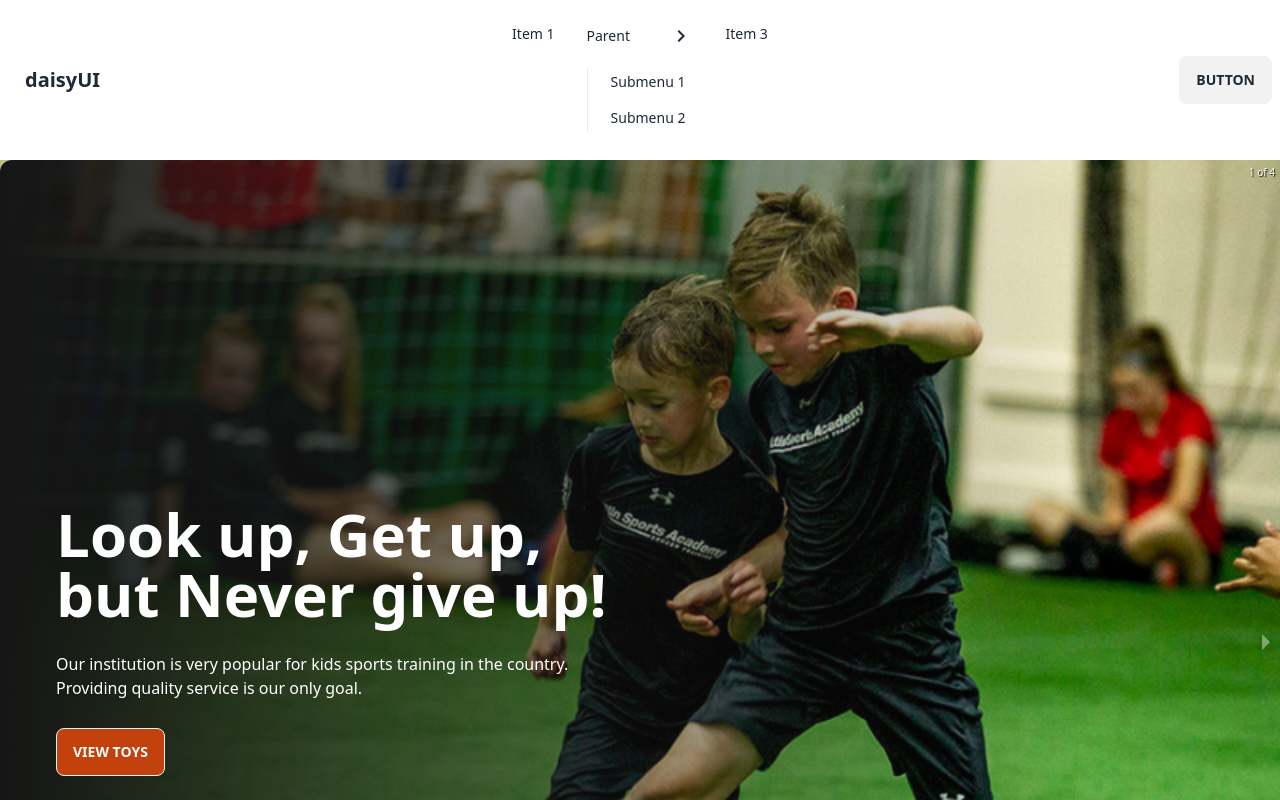
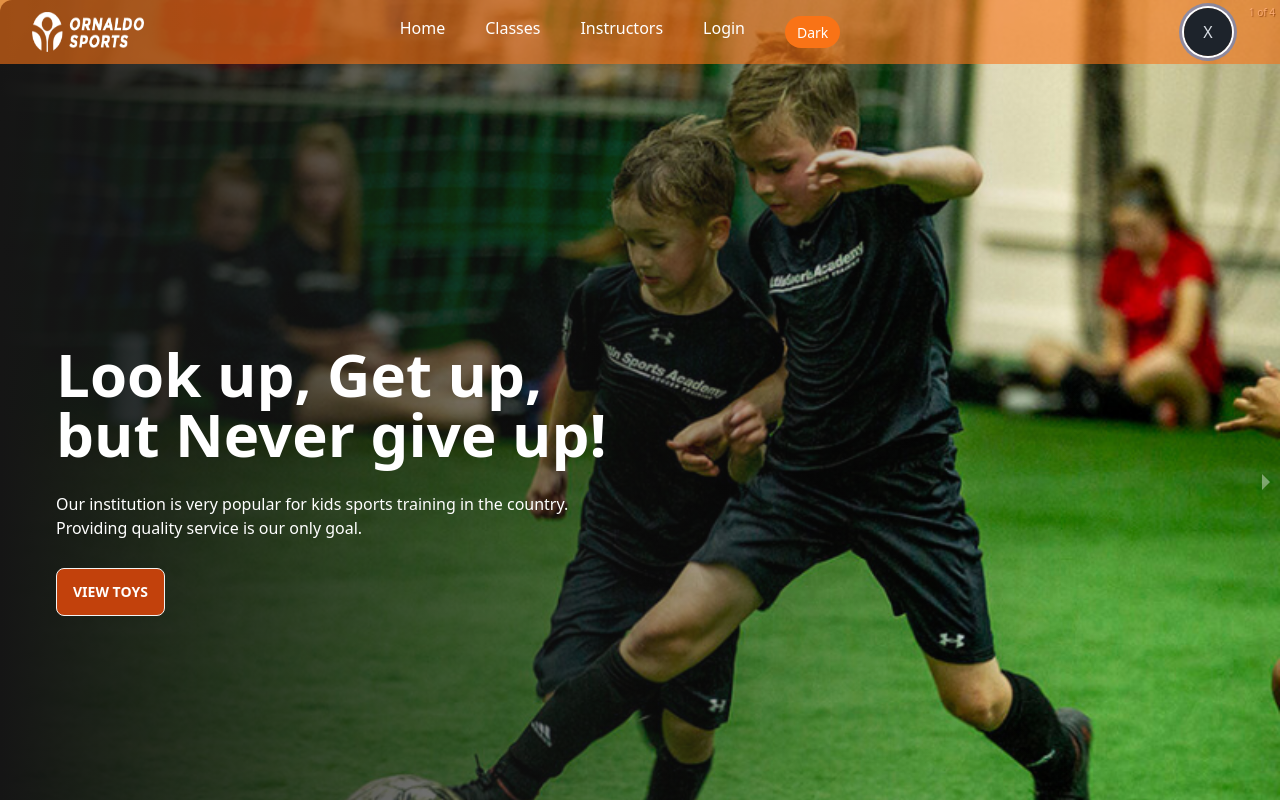
Before and after one commit to Towhid-Raiyan/Ornaldo-Sports-academy-client, a React (Vite) app: page / in a window 1280 px wide. Shown: the top 800 px of the page. Built offline with nearby package versions, Linux system fonts and the light colour scheme; no server answers.

Commit message:
navbar and bug fixed

```diff
--- a/package.json
+++ b/package.json
@@ -19,6 +19,7 @@
     "react-dom": "^18.2.0",
     "react-hook-form": "^7.44.3",
     "react-lottie": "^1.2.3",
+    "react-query": "^3.39.3",
     "react-responsive-carousel": "^3.2.23",
     "react-router-dom": "^6.12.1",
     "react-spinners": "^0.13.8",
--- a/src/Pages/Home/Facilities/Facilities.jsx
+++ b/src/Pages/Home/Facilities/Facilities.jsx
@@ -8,15 +8,15 @@ import img6 from '../../../assets/facilities/swimming-pool.jpg'
 const Facilities = () => {
     return (
         <div className='grid grid-cols-1 md:grid-cols-3 gap-2 text-center'>
-            <div className=" w-96 bg-base-100 shadow-sm image-full m-0 ">
-                <figure className=''><img src={img1} alt="canteen" /></figure>
-                <div className="card-body -mt-64 text-orange-600">
+            <div className="card w-96 shadow-sm image-full">
+                <figure><img src={img1} alt="canteen" /></figure>
+                <div className="card-body">
                     <h2 className="card-title">HEALTHY FOOD CANTEEN</h2>
                 </div>
             </div>
-            <div className="w-96 shadow-sm image-full">
+            <div className="card w-96 shadow-sm image-full">
                 <figure><img src={img2} alt="gym" /></figure>
-                <div className="card-body -mt-64 text-orange-600">
+                <div className="card-body">
                     <h2 className="card-title">THE GYM</h2>
                 </div>
             </div>
@@ -44,22 +44,6 @@ const Facilities = () => {
                     <h2 className="card-title">SWIMMING POOL</h2>
                 </div>
             </div>
-            {/* <div>
-                <img src={img1} />
-                <div className="absolute rounded-xl flex items-center h-full left-0  top-0 bg-gradient-to-r from-[#151515] to-[rgba(21,21,21,0)]">
-                    <div className='text-orange-800 space-y-7 w-1/2 ml-14'>
-                        <h2 className='text-6xl font-bold text-start text-orange-800'>Look up, Get up, but Never give up!</h2>
-                    </div>
-                </div>
-            </div> */}
-            {/* <div className="hero min-h-screen" style="background-image: url(/images/stock/photo-1507358522600-9f71e620c44e.jpg);">
-                <div className="hero-overlay bg-opacity-60"></div>
-                <div className="hero-content text-center text-neutral-content">
-                    <div className="max-w-md">
-                        <h1 className="mb-5 text-5xl font-bold">Hello there</h1>
-                    </div>
-                </div>
-            </div> */}
         </div>
     );
 };
--- a/src/Pages/Shared/NavBar/NavBar.jsx
+++ b/src/Pages/Shared/NavBar/NavBar.jsx
@@ -1,49 +1,201 @@
+import { useContext, useState } from "react";
+import { Link, NavLink } from "react-router-dom";
+import { Tooltip } from "react-tooltip";
+import "react-tooltip/dist/react-tooltip.css";
+import { AuthContext } from "../../Provider/AuthProvider";
+import { ToastContainer, toast } from "react-toastify";
+import "react-toastify/dist/ReactToastify.css";
+import useAdmin from "../../../hook/useAdmin";
+import useInstructor from "../../../hook/useInstructor";
+import useStudent from "../../../hook/useStudent";
+import { useEffect } from "react";
+import logo from '../../../assets/logo.png'
 
 const NavBar = () => {
-    const navOptions = <>
-        <li><a>Item 1</a></li>
-        <li tabIndex={0}>
-            <a className="justify-between">
-                Parent
-                <svg className="fill-current" xmlns="http://www.w3.org/2000/svg" width="24" height="24" viewBox="0 0 24 24"><path d="M8.59,16.58L13.17,12L8.59,7.41L10,6L16,12L10,18L8.59,16.58Z" /></svg>
-            </a>
-            <ul className="p-2">
-                <li><a>Submenu 1</a></li>
-                <li><a>Submenu 2</a></li>
-            </ul>
+    const [theme, settheme] = useState("light");
+    const { name, user, logOut, photo } = useContext(AuthContext);
+    // console.log(name);
+    const handleLogout = () => {
+        logOut()
+            .then(() => {
+                toast.error("Logout Successful", { autoClose: 2000 });
+                // Swal.fire("Logout", "LogOut Successfull", "success");
+            })
+            .catch((error) => {
+                console.log(error);
+            });
+    };
+    //
+    const [isAdmin] = useAdmin();
+    const [isInstructor] = useInstructor();
+    const [isStudent] = useStudent();
+    // console.log(isAdmin, isInstructor, isStudent);
+    useEffect(() => {
+        if (theme === "dark") {
+            document.documentElement.classList.add("dark");
+        } else {
+            document.documentElement.classList.remove("dark");
+        }
+    }, [theme]);
+
+    const handleThemeSwitch = () => {
+        settheme(theme === "dark" ? "light" : "dark");
+    };
+
+    const navOptions = (
+        <>
+            <li>
+                <NavLink
+                    to="/"
+                    className={({ isActive }) => (isActive ? "active" : "")}
+                >
+                    Home
+                </NavLink>
             </li>
-        <li><a>Item 3</a></li>
+
+            <li>
+                {" "}
+                <NavLink
+                    to="/classes"
+                    className={({ isActive }) => (isActive ? "active" : "")}
+                >
+                    Classes
+                </NavLink>{" "}
+            </li>
+            <li>
+                {" "}
+                <NavLink
+                    to="/instructors"
+                    className={({ isActive }) => (isActive ? "active" : "")}
+                >
+                    Instructors
+                </NavLink>{" "}
+            </li>
+
+            {isAdmin && (
+                <li>
+                    <NavLink
+                        to="/dashboard/manageUsers"
+                        className={({ isActive }) => (isActive ? "active" : "")}
+                    >
+                        Dashboard
+                    </NavLink>
+                </li>
+            )}
+            {isInstructor && (
+                <li>
+                    <NavLink
+                        to="/dashboard/viewCourse"
+                        className={({ isActive }) => (isActive ? "active" : "")}
+                    >
+                        Dashboard
+                    </NavLink>
+                </li>
+            )}
+            {isStudent && (
+                <li>
+                    <NavLink
+                        to="/dashboard/selectedClasses"
+                        className={({ isActive }) => (isActive ? "active" : "")}
+                    >
+                        Dashboard
+                    </NavLink>
+                </li>
+            )}
+            {user ? (
+                <li>
+                    <button onClick={handleLogout}>Logout</button>
+                </li>
+            ) : (
+                <li>
+                    <NavLink
+                        to="/login"
+                        className={({ isActive }) => (isActive ? "active" : "")}
+                    >
+                        Login
+                    </NavLink>
+                </li>
+            )}
+            <li>
+                {/* TODO: implement Dark theme */}
+                <button
+                    className="btn-sm bg-orange-500 rounded-3xl text-white dark:bg-orange-500"
+                    onClick={handleThemeSwitch}
+                >
+                    {theme==="dark" ? "Light" : "Dark"}
+                </button>
+            </li>
         </>
+    );
+
     return (
-        <div className="navbar bg-base-100">
+        <>
+            <ToastContainer />
+
+            <div className="navbar fixed z-10 bg-opacity-60 bg-orange-500 text-white dark:bg-slate-950 max-w-screen-xl">
                 <div className="navbar-start">
                     <div className="dropdown">
                         <label tabIndex={0} className="btn btn-ghost lg:hidden">
-                        <svg xmlns="http://www.w3.org/2000/svg" className="h-5 w-5" fill="none" viewBox="0 0 24 24" stroke="currentColor"><path strokeLinecap="round" strokeLinejoin="round" strokeWidth="2" d="M4 6h16M4 12h8m-8 6h16" /></svg>
+                            <svg
+                                xmlns="http://www.w3.org/2000/svg"
+                                className="h-5 w-5"
+                                fill="none"
+                                viewBox="0 0 24 24"
+                                stroke="currentColor"
+                            >
+                                <path
+                                    strokeLinecap="round"
+                                    strokeLinejoin="round"
+                                    strokeWidth="2"
+                                    d="M4 6h16M4 12h8m-8 6h16"
+                                />
+                            </svg>
                         </label>
-                    <ul tabIndex={0} className="menu menu-sm dropdown-content mt-3 p-2 shadow bg-base-100 rounded-box w-52">
-                        <li><a>Item 1</a></li>
-                        <li>
-                            <a>Parent</a>
-                            <ul className="p-2">
-                                <li><a>Submenu 1</a></li>
-                                <li><a>Submenu 2</a></li>
-                            </ul>
-                        </li>
-                        <li><a>Item 3</a></li>
-                    </ul>
-                </div>
-                <a className="btn btn-ghost normal-case text-xl">daisyUI</a>
-            </div>
-            <div className="navbar-center hidden lg:flex">
-                <ul className="menu menu-horizontal px-1">
+                        <ul
+                            tabIndex={0}
+                            className="menu menu-compact dropdown-content mt-3 p-2 shadow rounded-box w-52 bg-black bg-opacity-60"
+                        >
                             {navOptions}
                         </ul>
                     </div>
-            <div className="navbar-end">
-                <a className="btn">Button</a>
+                    <div className="flex items-center gap-4">
+                        <Link to={"/"}>
+                            <div className="w-28 rounded-full ms-6">
+                                <img src={logo} className="w-28 h-10" />
+                            </div>
+                        </Link>
+
+
                     </div>
                 </div>
+                <div className="navbar-center hidden lg:flex">
+                    <ul className="flex gap-10 px-1">{navOptions}</ul>
+                </div>
+                <div className="invisible lg:navbar-end  lg:visible me-10 ">
+                    <div className="avatar placeholder rounded-full ring ring-danger ring-offset-base-100 ring-offset-2">
+                        <div className="bg-neutral-focus text-neutral-content rounded-full w-12">
+                            {user ? (
+                                <img id="yes-element" src={photo} alt={name} />
+                            ) : (
+                                <span id="no-element">X</span>
+                            )}
+
+                            {/* <span id="no-element">X</span> */}
+                        </div>
+                    </div>
+                    <Tooltip
+                        place="right"
+                        anchorSelect="#yes-element"
+                        content={name}
+                    />
+                    <Tooltip
+                        place="right"
+                        anchorSelect="#no-element"
+                        content="No User"
+                    />
+                </div>
+            </div>
+        </>
     );
 };
 
--- a/src/main.jsx
+++ b/src/main.jsx
@@ -6,13 +6,18 @@ import {
 } from "react-router-dom";
 import { router } from './Routes/Routes';
 import AuthProvider from './Pages/Provider/AuthProvider';
+import { QueryClient, QueryClientProvider } from 'react-query';
+
+const queryClient = new QueryClient();
 
 ReactDOM.createRoot(document.getElementById('root')).render(
   <React.StrictMode>
-    <AuthProvider>
+    <AuthProvider >
       <div className='max-w-screen-xl mx-auto'>
-        <RouterProvider router={router} />
+        <QueryClientProvider client={queryClient}>
+          <RouterProvider router={router} />
+        </QueryClientProvider>
       </div>
     </AuthProvider>
-  </React.StrictMode>,
+  </React.StrictMode >
 )
```
Also changed, not shown: 1 other file (tests, documents, lock files or other folders). Lines whose indentation alone changed are shown as unchanged.
